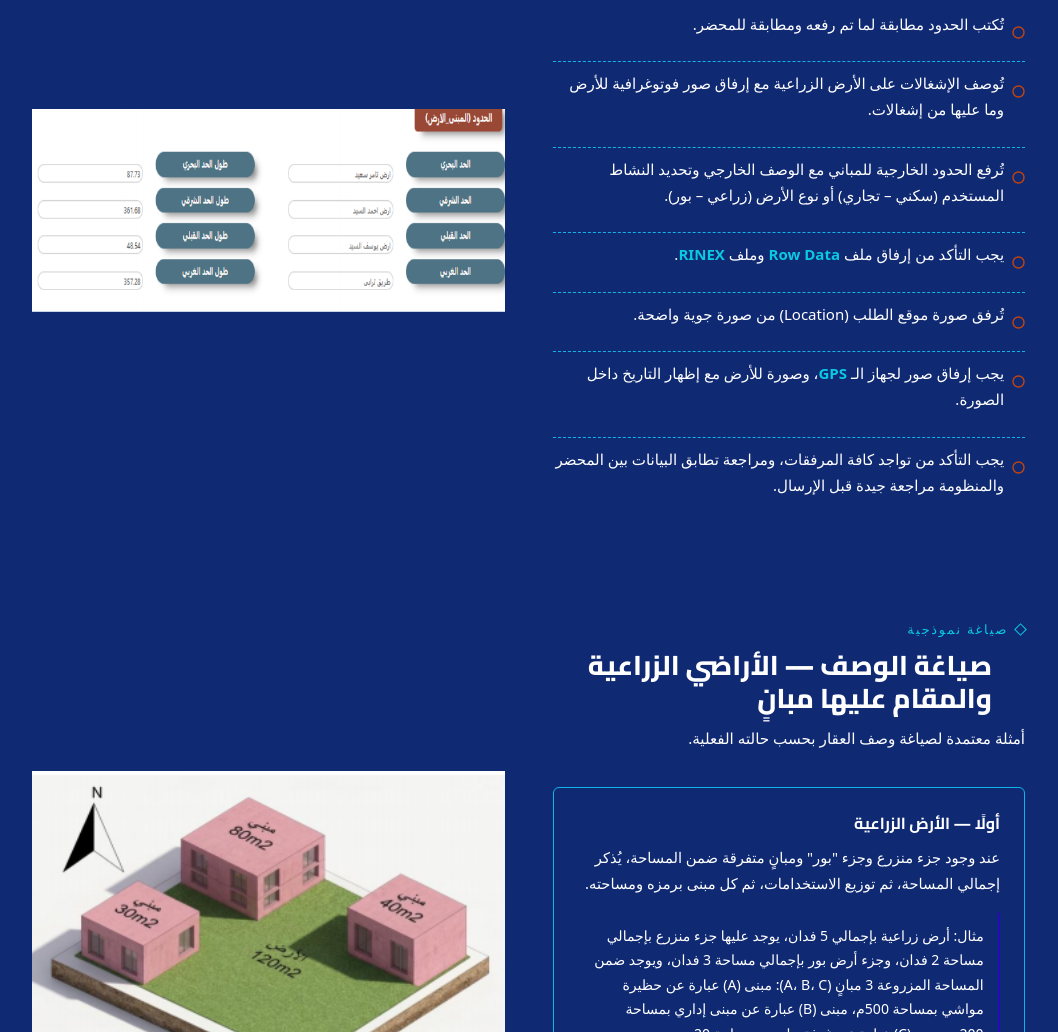
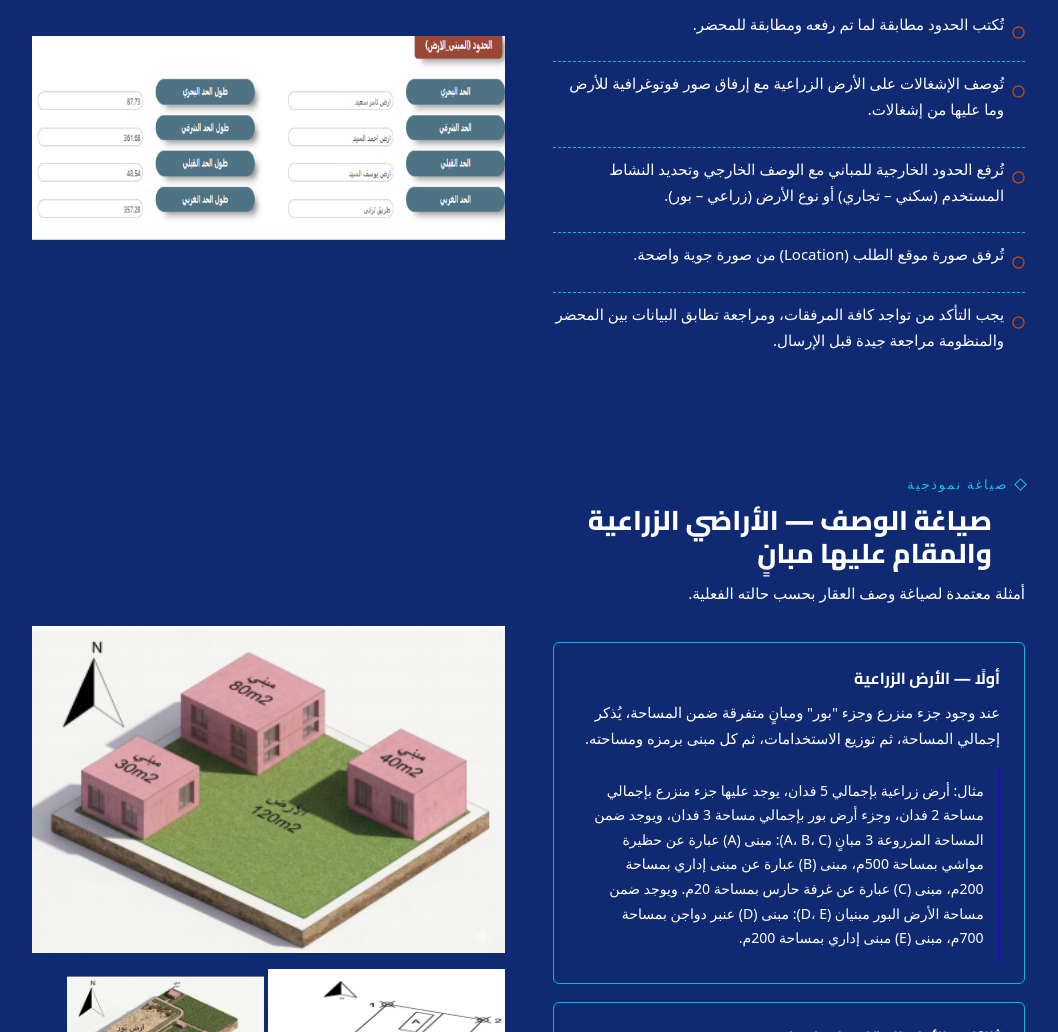
Before and after one commit to ahmedsarhan372/Taknin, a plain HTML site: page index.html in a window 1280 px wide. Shown: the part 2923-3955 px from the top of the page, without its empty margins (16-1074 px from the left). Drawn offline with nearby package versions, Linux system fonts and the light colour scheme.

Commit message:
Remove unnecessary rules from index.html
Removed redundant rules regarding document attachments and GPS images.

```diff
--- a/index.html
+++ b/index.html
@@ -145,9 +145,7 @@
         <div class="rule d-flex gap-2 py-2 border-top"><div class="pin"><svg viewBox="0 0 13 13"><circle cx="6.5" cy="6.5" r="5.5" stroke="#c1440e" stroke-width="1.4" fill="none"/></svg></div><p>تُكتب الحدود مطابقة لما تم رفعه ومطابقة للمحضر.</p></div>
         <div class="rule d-flex gap-2 py-2 border-top"><div class="pin"><svg viewBox="0 0 13 13"><circle cx="6.5" cy="6.5" r="5.5" stroke="#c1440e" stroke-width="1.4" fill="none"/></svg></div><p>تُوصف الإشغالات على الأرض الزراعية مع إرفاق صور فوتوغرافية للأرض وما عليها من إشغالات.</p></div>
         <div class="rule d-flex gap-2 py-2 border-top"><div class="pin"><svg viewBox="0 0 13 13"><circle cx="6.5" cy="6.5" r="5.5" stroke="#c1440e" stroke-width="1.4" fill="none"/></svg></div><p>تُرفع الحدود الخارجية للمباني مع الوصف الخارجي وتحديد النشاط المستخدم (سكني – تجاري) أو نوع الأرض (زراعي – بور).</p></div>
-        <div class="rule d-flex gap-2 py-2 border-top"><div class="pin"><svg viewBox="0 0 13 13"><circle cx="6.5" cy="6.5" r="5.5" stroke="#c1440e" stroke-width="1.4" fill="none"/></svg></div><p>يجب التأكد من إرفاق ملف <strong class="mono">Row Data</strong> وملف <strong class="mono">RINEX</strong>.</p></div>
         <div class="rule d-flex gap-2 py-2 border-top"><div class="pin"><svg viewBox="0 0 13 13"><circle cx="6.5" cy="6.5" r="5.5" stroke="#c1440e" stroke-width="1.4" fill="none"/></svg></div><p>تُرفق صورة موقع الطلب (Location) من صورة جوية واضحة.</p></div>
-        <div class="rule d-flex gap-2 py-2 border-top"><div class="pin"><svg viewBox="0 0 13 13"><circle cx="6.5" cy="6.5" r="5.5" stroke="#c1440e" stroke-width="1.4" fill="none"/></svg></div><p>يجب إرفاق صور لجهاز الـ <strong class="mono">GPS</strong>، وصورة للأرض مع إظهار التاريخ داخل الصورة.</p></div>
         <div class="rule d-flex gap-2 py-2 border-top"><div class="pin"><svg viewBox="0 0 13 13"><circle cx="6.5" cy="6.5" r="5.5" stroke="#c1440e" stroke-width="1.4" fill="none"/></svg></div><p>يجب التأكد من تواجد كافة المرفقات، ومراجعة تطابق البيانات بين المحضر والمنظومة مراجعة جيدة قبل الإرسال.</p></div>
       </div>
 </div>
```
